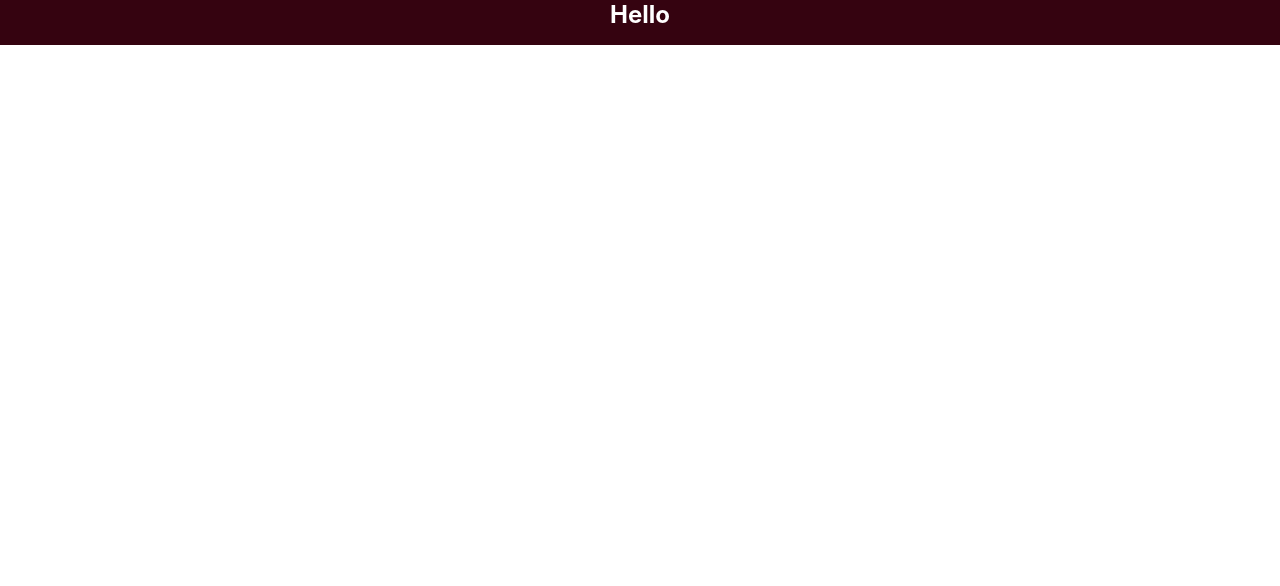
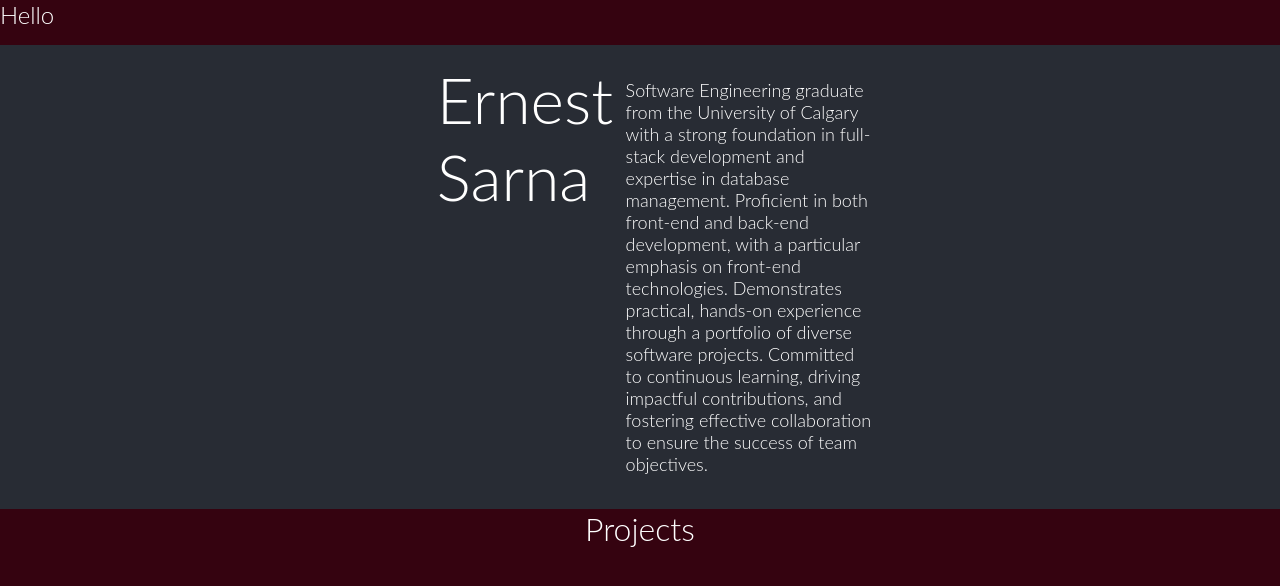
Before and after one commit to ErnestSarna/ernestsarna.github.io, a React (Create React App) app: page / in a window 1280 px wide. Shown: the top 586 px of the page. Built offline with nearby package versions, Linux system fonts and the light colour scheme; the HTML template or start-up script is replaced by a standard one.

Commit message:
created basic intro div

```diff
--- a/src/App.css
+++ b/src/App.css
@@ -3,42 +3,39 @@
   color: white;
 }
 
-.App-logo {
-  height: 40vmin;
-  pointer-events: none;
-}
-
-@media (prefers-reduced-motion: no-preference) {
-  .App-logo {
-    animation: App-logo-spin infinite 20s linear;
-  }
-}
-
-.App-header {
-  background-color: #282c34;
-  min-height: 100vh;
-  display: flex;
-  flex-direction: column;
-  align-items: center;
-  justify-content: center;
-  font-size: calc(10px + 2vmin);
-  color: white;
-}
-
-.App-link {
-  color: #61dafb;
-}
-
-@keyframes App-logo-spin {
-  from {
-    transform: rotate(0deg);
-  }
-  to {
-    transform: rotate(360deg);
-  }
+h1{
+  margin: 0;
+  font-weight: 300;
 }
 
 nav{
   background-color: #350310;
   padding-bottom: 1em;
+  display: flex;
 }
+
+#intro{
+  background-color: #282c34;
+  height: fit-content;
+  display: flex;
+  justify-content: center;
+  padding: 1em;
+  text-align: left;
+}
+
+#intro > .name{
+  margin: 0 2em 1em 1em;
+  font-size: xx-large;
+  width: 10%;
+  height: fit-content;
+}
+
+#intro > .description{
+  width: 20%;
+  font-size: large;
+}
+
+#projects{
+  height: 90vh;
+  background-color: #350310;
+}
--- a/src/Intro.jsx
+++ b/src/Intro.jsx
@@ -2,7 +2,17 @@
 function Intro(){
     return(
         <div id="intro">
-
+            <div className="name">
+                <h1>Ernest Sarna</h1>
+            </div>
+            <div className="description">
+                <p>
+                Software Engineering graduate from the University of Calgary with a strong foundation in full-stack development and expertise in database management.
+                Proficient in both front-end and back-end development, with a particular emphasis on front-end technologies.
+                Demonstrates practical, hands-on experience through a portfolio of diverse software projects.
+                Committed to continuous learning, driving impactful contributions, and fostering effective collaboration to ensure the success of team objectives.
+                </p>
+            </div>
         </div>
     );
 }
--- a/src/Projects.jsx
+++ b/src/Projects.jsx
@@ -2,7 +2,7 @@
 function Projects(){
     return(
         <div id="projects">
-
+            <h1>Projects</h1>
         </div>
     );
 }
--- a/src/index.css
+++ b/src/index.css
@@ -1,8 +1,7 @@
 body {
   margin: 0;
-  font-family: -apple-system, BlinkMacSystemFont, 'Segoe UI', 'Roboto', 'Oxygen',
-    'Ubuntu', 'Cantarell', 'Fira Sans', 'Droid Sans', 'Helvetica Neue',
-    sans-serif;
+  font-family: 'Raleway', 'Lato', 'Open Sans', 'Montserrat', sans-serif;
+  font-weight: 300; /* Adjusting to a thinner weight */
   -webkit-font-smoothing: antialiased;
   -moz-osx-font-smoothing: grayscale;
 }
```
